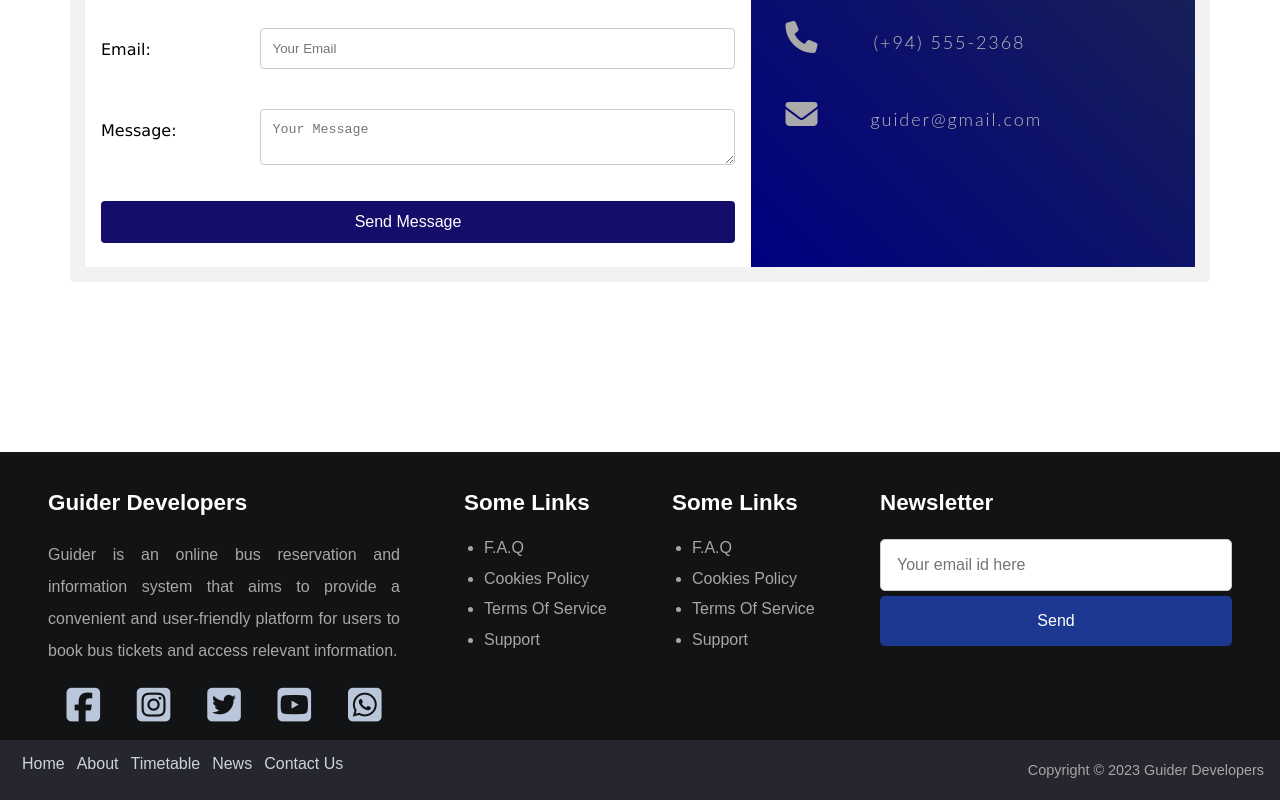
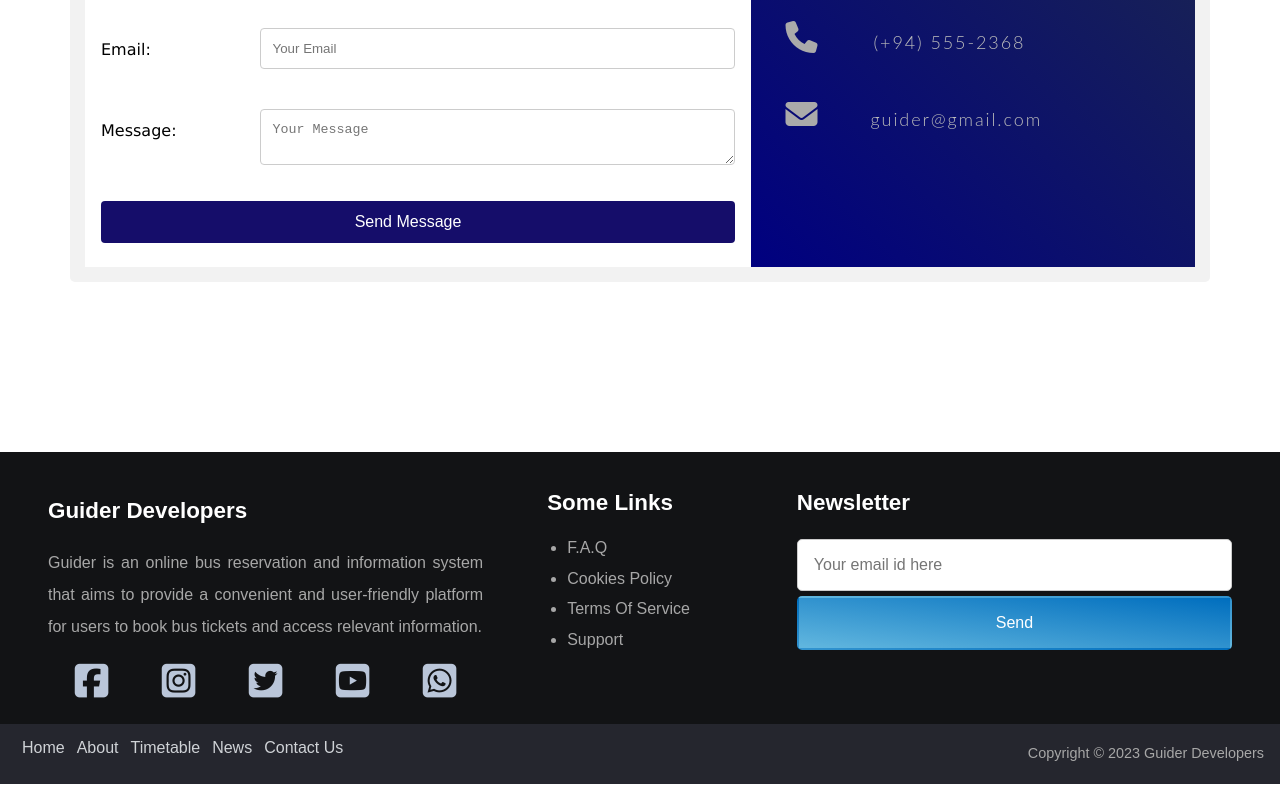
Before and after one commit to Guider-Bus-Reservation-System/Frontend, a React (Create React App) app: page /contact in a window 1280 px wide. Shown: the part 498-1298 px from the top of the page. Built offline with nearby package versions, Linux system fonts and the light colour scheme.

Commit message:
Footer Corrected
some footer changes

```diff
--- a/src/components/common/footer.jsx
+++ b/src/components/common/footer.jsx
@@ -43,23 +43,7 @@ const Footer = () => {
 					</ul>
 				</div>
 
-				<div className="column links">
-					<h3>Some Links</h3>
-					<ul>
-						<li>
-							<a href="#faq">F.A.Q</a>
-						</li>
-						<li>
-							<a href="#cookies-policy">Cookies Policy</a>
-						</li>
-						<li>
-							<a href="#terms-of-services">Terms Of Service</a>
-						</li>
-						<li>
-							<a href="#support">Support</a>
-						</li>
-					</ul>
-				</div>
+
 
 				<div className="column subscribe">
 					<h3>Newsletter</h3>
--- a/src/components/common/styles/footer.css
+++ b/src/components/common/styles/footer.css
@@ -15,7 +15,7 @@ footer * {
 }
 .row.primary {
 	display: grid;
-	grid-template-columns: 2fr 1fr 1fr 2fr;
+	grid-template-columns: 2fr 1fr 2fr;
 	align-items: stretch;
 }
 .column {
@@ -66,15 +66,24 @@ button {
 }
 
 .column.subscribe button {
-	background-color: #1d3890;
+	background-image: linear-gradient(to bottom left, #006ebe, #62b7df);
 	color: #ffffff;
+	border: 2px solid transparent;
+
 }
 
 .column.subscribe button:hover {
-	background-color: #4360c0;
-	color: #ffffff;
+	background-image: transparent;
+    border-color: white;
+    color: white;
+    cursor: pointer;
+	transition: 3px;
 }
 
+.column.subscribe button:visited{
+	background-color: grey;
+	color: #25262e;
+}
 div.social {
 	display: flex;
 	justify-content: space-around;
```
